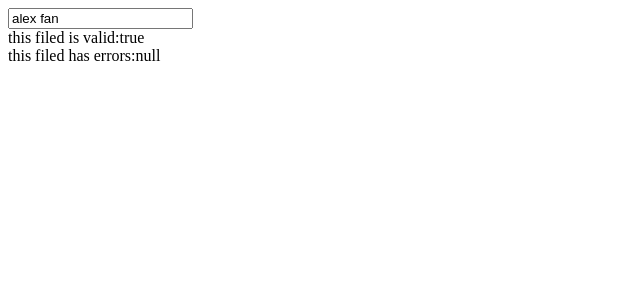
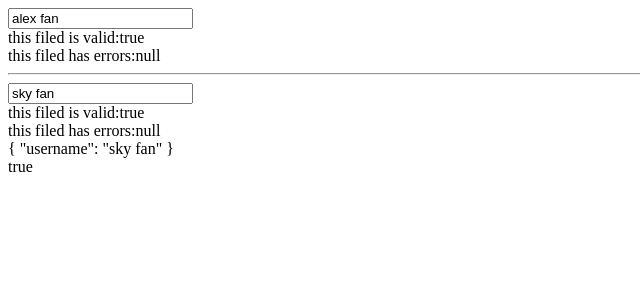
Before and after one commit to fancn21th/0_99_Ng_Form, an Angular app: page / in a window 1280 px wide. Shown: the top 300 px of the page, without its empty margins (0-640 px from the left). Built offline with nearby package versions, Linux system fonts and the light colour scheme.

Commit message:
form tag and ref

```diff
--- a/src/app/app.component.html
+++ b/src/app/app.component.html
@@ -1 +1,3 @@
 <app-form-one></app-form-one>
+<hr />
+<app-form-two></app-form-two>
--- /dev/null
+++ b/src/app/widgets/form-two/form-two.component.css
@@ -0,0 +1,6 @@
+span {
+  display: block;
+}
+div {
+  color: red;
+}
--- /dev/null
+++ b/src/app/widgets/form-two/form-two.component.html
@@ -0,0 +1,20 @@
+<form #formRef="ngForm">
+  <input
+    name="username"
+    type="text"
+    [(ngModel)]="username"
+    required
+    #usernameRef="ngModel"
+    minlength="3"
+  />
+  <div *ngIf="usernameRef.errors?.required">This filed is required</div>
+  <div *ngIf="usernameRef.errors?.minlength">
+    This filed must be longer than
+    {{ usernameRef.errors?.minlength.requiredLength }} characters. You only type
+    {{ usernameRef.errors?.minlength.actualLength }} characters
+  </div>
+  <span>{{ "this filed is valid:" + usernameRef.valid }}</span>
+  <span>{{ "this filed has errors:" + (usernameRef.errors | json) }}</span>
+</form>
+<span>{{ formRef.value | json }}</span>
+<span>{{ formRef.valid | json }}</span>
--- /dev/null
+++ b/src/app/widgets/form-two/form-two.component.ts
@@ -0,0 +1,13 @@
+import { Component, OnInit } from "@angular/core";
+
+@Component({
+  selector: "app-form-two",
+  templateUrl: "./form-two.component.html",
+  styleUrls: ["./form-two.component.css"]
+})
+export class FormTwoComponent implements OnInit {
+  username: string = "sky fan";
+  constructor() {}
+
+  ngOnInit() {}
+}
--- a/src/app/widgets/widgets.module.ts
+++ b/src/app/widgets/widgets.module.ts
@@ -2,9 +2,10 @@ import { NgModule } from "@angular/core";
 import { CommonModule } from "@angular/common";
 import { FormOneComponent } from "./form-one/form-one.component";
 import { FormsModule } from "@angular/forms";
+import { FormTwoComponent } from "./form-two/form-two.component";
 @NgModule({
-  declarations: [FormOneComponent],
+  declarations: [FormOneComponent, FormTwoComponent],
   imports: [CommonModule, FormsModule],
-  exports: [FormOneComponent]
+  exports: [FormOneComponent, FormTwoComponent]
 })
 export class WidgetsModule {}
```
